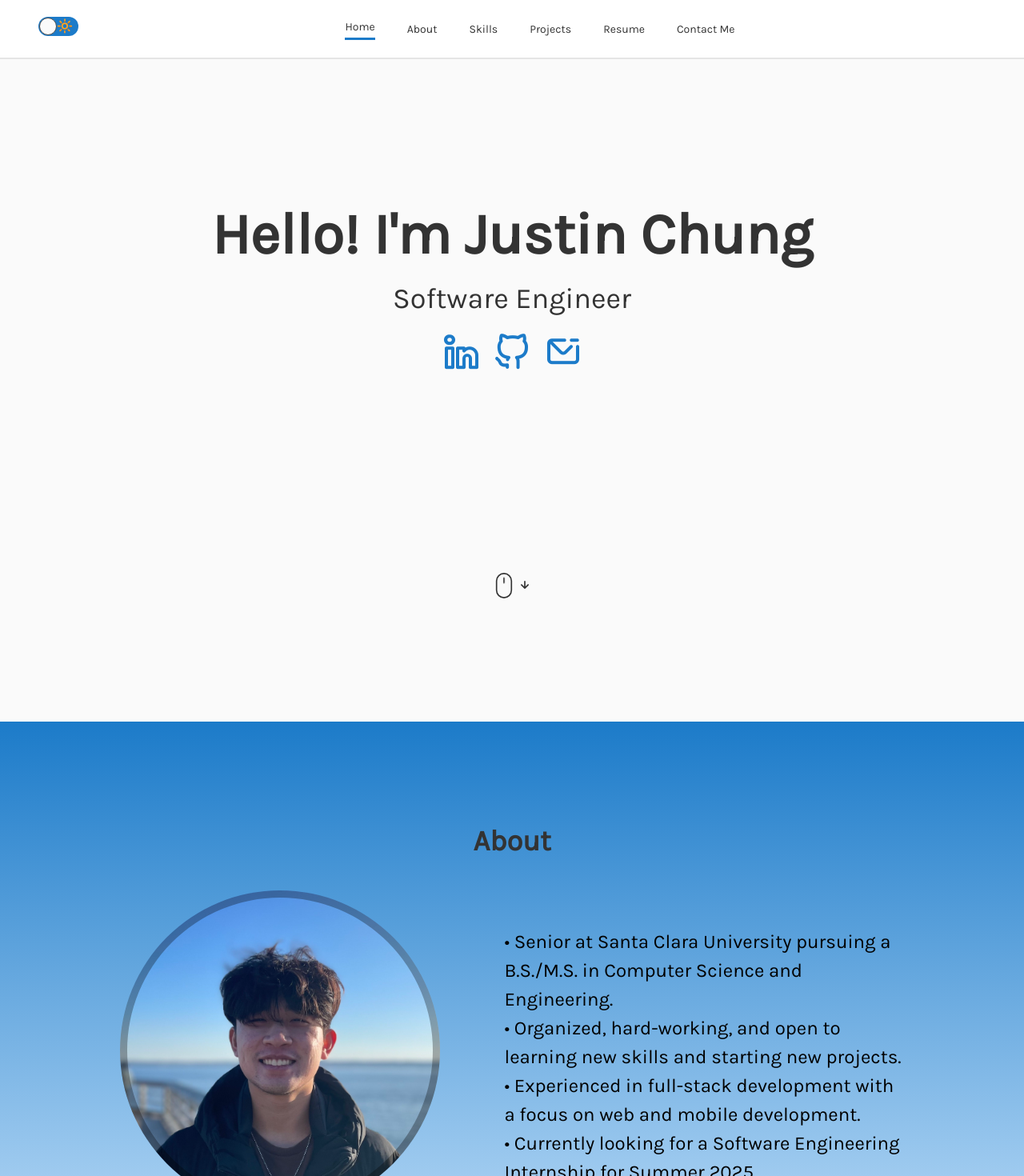
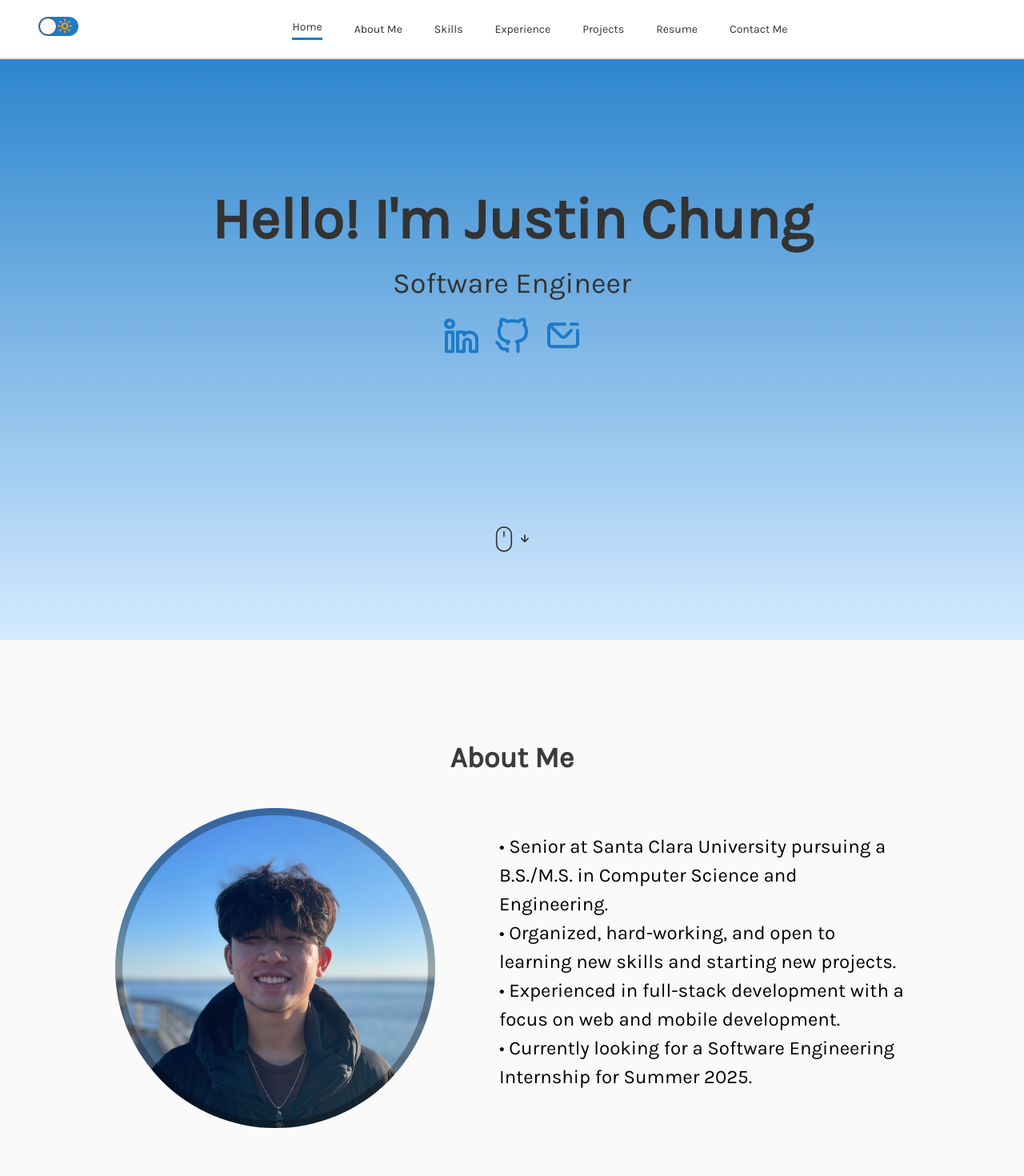
Before and after one commit to justinc0251/Portfolio, a React (Create React App) app: page / in a window 1280 px wide. Shown: the top 1470 px of the page at 80% size. Built offline with nearby package versions, Linux system fonts and the light colour scheme.

Commit message:
update styling

```diff
--- a/src/App.css
+++ b/src/App.css
@@ -8,7 +8,7 @@
   --sat: 0%;
   --title-color: hsl(var(--hue), var(--sat), 20%);
   --title-color-dark: hsl(var(--hue), var(--sat), 0%);
-  --text-color: hsl(var(--hue), var(--sat), 46%);
+  --text-color: hsl(var(--hue), var(--sat), 23%);
   --body-color: hsl(var(--hue), var(--sat), 98%);
   --dark-body-color: hsl(var(--hue), var(--sat), 10%);
   --container-color: #fff;
@@ -89,6 +89,10 @@ body.dark {
   --text-color: #fff;
 }
 
+body.dark .accordion-item.active {
+  background-color: var(--dark-body-color);
+}
+
 body.dark .footer__social-icon {
   color: #fff;
 }
@@ -105,7 +109,10 @@ body.dark .work__button:hover {
   background-color: rgb(0, 50, 90);
 }
 
-body.dark .about {
+body.dark .home {
+  background-image: linear-gradient(rgb(0, 50, 90), rgb(0, 21, 39));
+}
+body.dark .skills {
   background-image: linear-gradient(rgb(0, 50, 90), rgb(0, 21, 39));
 }
 body.dark .projects {
@@ -123,7 +130,7 @@ body.dark .header {
   background-color: rgb(39, 39, 39);
 }
 body.dark .contact__form-tag {
-  background-color: var(--dark-body-color);
+  background-color: transparent;
 }
 
 body.dark .home__scroll-arrow {
@@ -148,10 +155,6 @@ h3 {
   font-weight: var(--font-semi-bold);
 }
 
-ul {
-  list-style: none;
-}
-
 a {
   text-decoration: none;
 }
@@ -171,7 +174,7 @@ img {
 
 .section__title {
   font-size: var(--h1-font-size);
-  color: var(--title-color);
+  color: var(--text-color);
 }
 
 .section__subtitle {
@@ -221,11 +224,6 @@ img {
 
 /* large devices */
 @media screen and (max-width: 992px) {
-  .container {
-    margin-left: var(--mb-1-5);
-    margin-right: var(--mb-1-5);
-  }
-
   .button {
     padding: 1rem 1.75rem;
   }
--- a/src/components/about/about.css
+++ b/src/components/about/about.css
@@ -1,10 +1,8 @@
 .about {
-  background-image: linear-gradient(rgb(28, 123, 201), rgb(212, 235, 255));
   height: 100vh;
   display: flex;
   justify-content: center;
   align-items: center;
-  padding: 0 1rem;
   flex-direction: column;
 }
 
@@ -12,7 +10,6 @@
   width: 40%;
   font-size: var(--h3-font-size);
   display: flex;
-  padding-top: 2rem;
 }
 
 .section__title {
@@ -35,8 +32,7 @@
   justify-content: center;
   align-items: center;
   gap: 5rem;
-  margin-bottom: 10%;
-
+  padding-bottom: 10%;
 }
 
 /* large devices */
--- a/src/components/about/about.jsx
+++ b/src/components/about/about.jsx
@@ -6,7 +6,7 @@ const About = () => {
   return (
     <section className="about section" id="about">
       <Fade bottom duration={750} delay={200} distance="30px">
-        <h2 className="section__title about__title">About</h2>
+        <h2 className="section__title about__title">About Me</h2>
       </Fade>
       <div className="about__data">
         <Fade left duration={750} delay={300} distance="30px">
--- /dev/null
+++ b/src/components/experience/Accordion.jsx
@@ -0,0 +1,40 @@
+import React from "react";
+
+const Accordion = ({
+  title,
+  content,
+  date,
+  location,
+  isActive,
+  onToggle,
+  image,
+}) => {
+  return (
+    <div className={`accordion-item ${isActive ? "active" : ""}`}>
+      <div className="accordion-title" onClick={onToggle}>
+        <div className="exp__info">
+          <img src={image} alt="work" className="exp__img" />
+          <div className="exp__details">
+            <div className="exp__title">{title}</div>
+            <div className="exp__date">{date}</div>
+            <div className="exp__location">{location}</div>
+          </div>
+        </div>
+        <div>{isActive ? "-" : "+"}</div>
+      </div>
+      {isActive && (
+        <div className="accordion-content">
+          <ul className="accordion-list">
+            {content.map((point, index) => (
+              <li className="bullet-points exp__description" key={index}>
+                {point}
+              </li>
+            ))}
+          </ul>
+        </div>
+      )}
+    </div>
+  );
+};
+
+export default Accordion;
--- a/src/components/header/header.css
+++ b/src/components/header/header.css
@@ -29,6 +29,7 @@
   align-items: center;
   column-gap: 2.5rem;
   margin-top: 1rem;
+  list-style: none;
 }
 
 .nav__link {
--- a/src/components/header/header.jsx
+++ b/src/components/header/header.jsx
@@ -55,7 +55,7 @@ const Header = () => {
                 offset={-70}
                 className="nav__link"
               >
-                <i className="uil uil-user nav__icon"></i> About
+                <i className="uil uil-user nav__icon"></i> About Me
               </Link>
             </li>
             <li className="nav__item">
@@ -68,6 +68,18 @@ const Header = () => {
                 className="nav__link"
               >
                 <i className="uil uil-keyboard-alt nav__icon"></i> Skills
+              </Link>
+            </li>
+            <li className="nav__item">
+              <Link
+                to="experience"
+                spy={true}
+                smooth={true}
+                duration={500}
+                offset={-70}
+                className="nav__link"
+              >
+                <i className="uil uil-keyboard-alt nav__icon"></i> Experience
               </Link>
             </li>
             <li className="nav__item">
@@ -98,7 +110,7 @@ const Header = () => {
                 spy={true}
                 smooth={true}
                 duration={500}
-                offset={20}
+                offset={-30}
                 className="nav__link"
               >
                 <i className="uil uil-message nav__icon"></i> Contact Me
--- a/src/components/home/home.css
+++ b/src/components/home/home.css
@@ -1,4 +1,5 @@
 .home {
+  background-image: linear-gradient(rgb(28, 123, 201), rgb(212, 235, 255));
   display: flex;
   flex-direction: column;
   justify-content: center;
@@ -7,7 +8,7 @@
   height: 100vh;
   padding: 0 1.5rem;
   gap: 30%;
-  margin-top: 8%;
+  padding-top: 10%;
 }
 
 .home__social {
--- a/src/components/projects/projects.css
+++ b/src/components/projects/projects.css
@@ -10,7 +10,7 @@
 .work__container {
   display: flex;
   flex-wrap: wrap;
-  gap: 2rem;
+  gap: 1rem;
   justify-content: center;
   padding-bottom: 5%;
 }
--- a/src/components/skills/skills.css
+++ b/src/components/skills/skills.css
@@ -1,4 +1,5 @@
 .skills {
+  background-image: linear-gradient(rgb(28, 123, 201), rgb(212, 235, 255));
   display: flex;
   flex-direction: column;
   justify-content: center;
```
